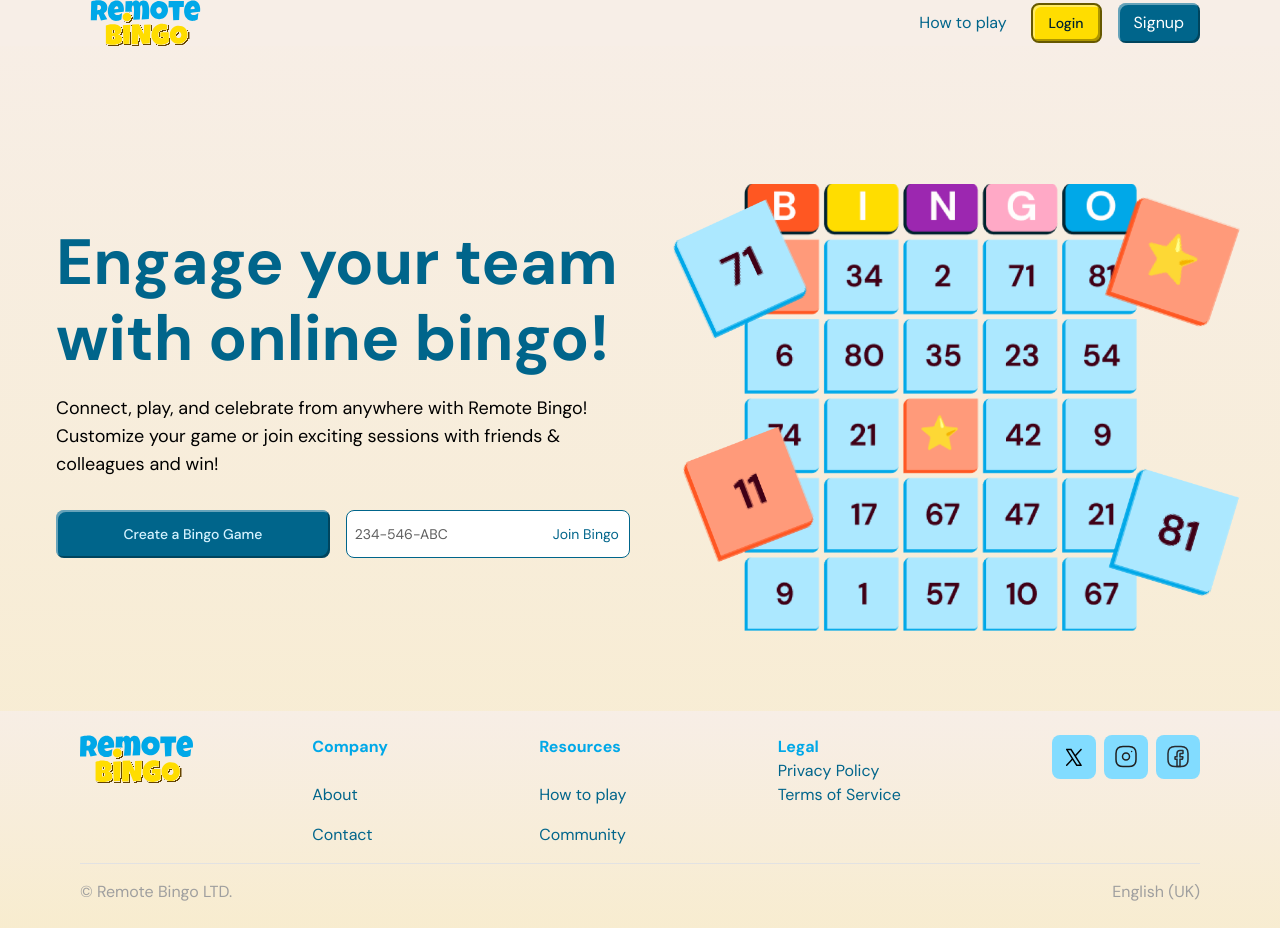
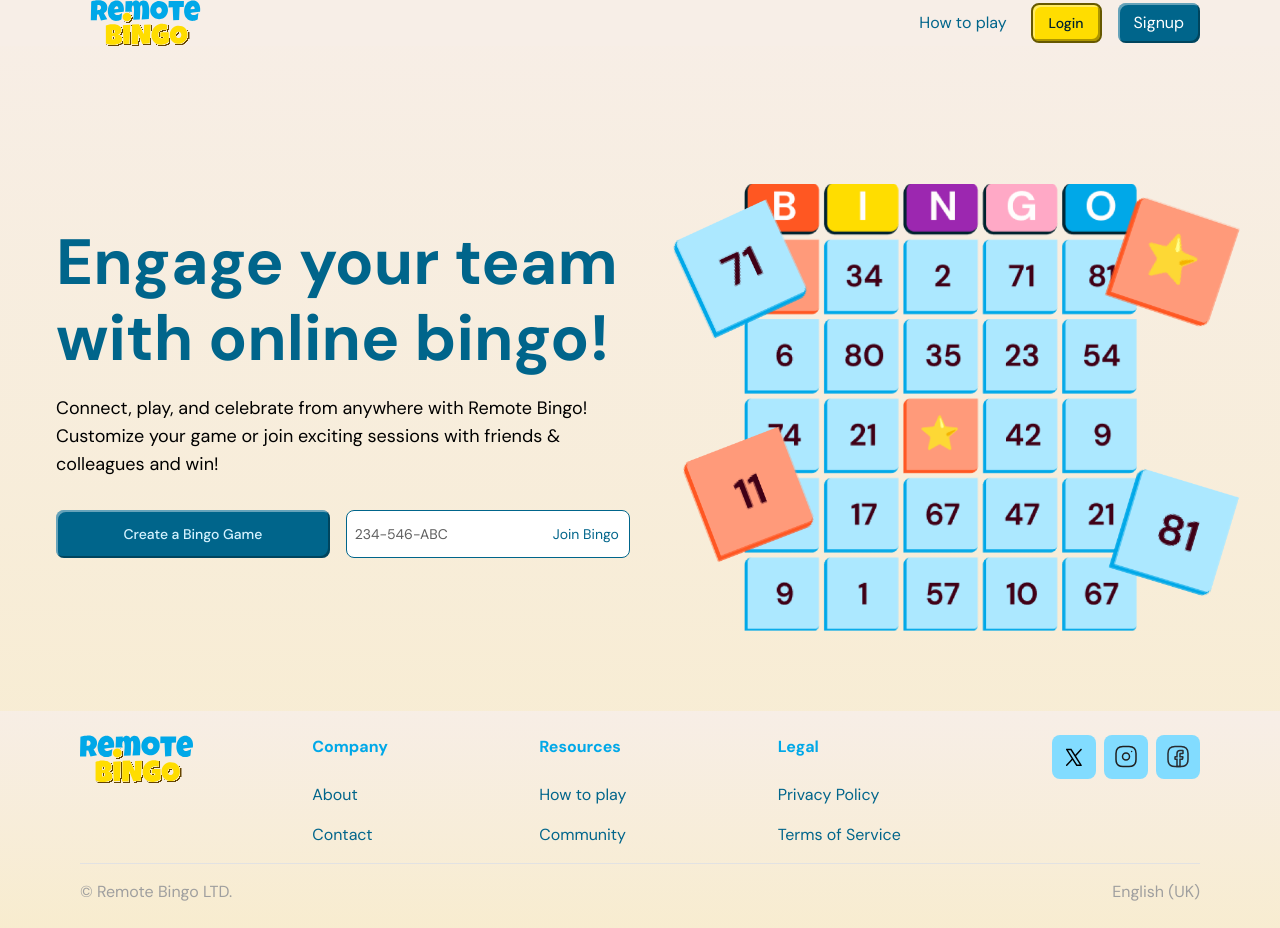
Before and after one commit to msgloriaedwin/STARLIGHT-TESTERS, a Next.js app: page / in a window 1280 px wide. Built offline with nearby package versions, Linux system fonts and the light colour scheme.

Commit message:
fix footer links

```diff
--- a/app/components/footer/footer.tsx
+++ b/app/components/footer/footer.tsx
@@ -27,21 +27,11 @@ const Footer = () => {
           </div>
           <div className="mb-8 md:mb-0 md:mr-8 text-center md:text-left">
             <p className="text-primary-500 font-bold">Legal</p>
-            <div>
-              <Link
-                href={"/terms-and-privacy"}
-                className="text-primary-700 font-normal pt-6"
-              >
-                Privacy Policy
-              </Link>
+            <div className="text-primary-700 font-normal pt-6">
+              <Link href={"/terms-and-privacy"}>Privacy Policy</Link>
             </div>
-            <div>
-              <Link
-                href={"/terms-and-privacy"}
-                className="text-primary-700 font-normal pt-4"
-              >
-                Terms of Service
-              </Link>
+            <div className="text-primary-700 font-normal pt-4">
+              <Link href={"/terms-and-privacy"}>Terms of Service</Link>
             </div>
           </div>
           <div className="flex justify-center md:justify-start">
```
